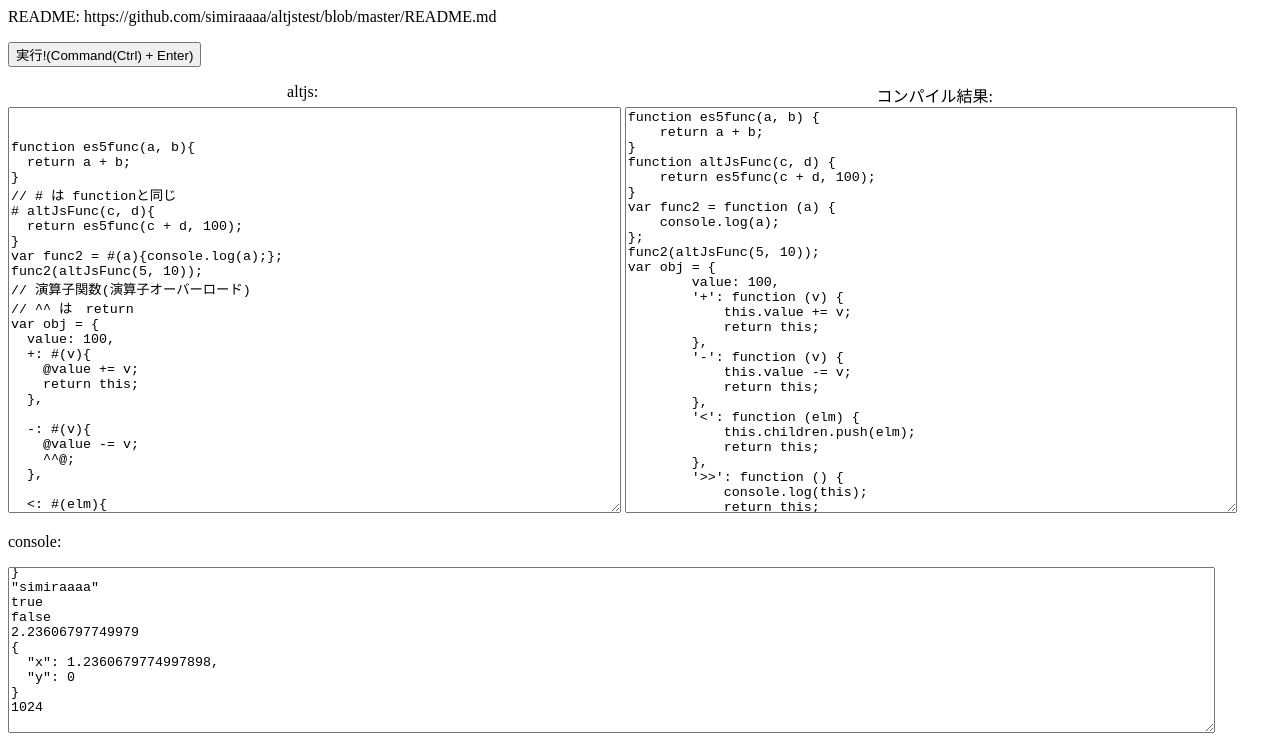
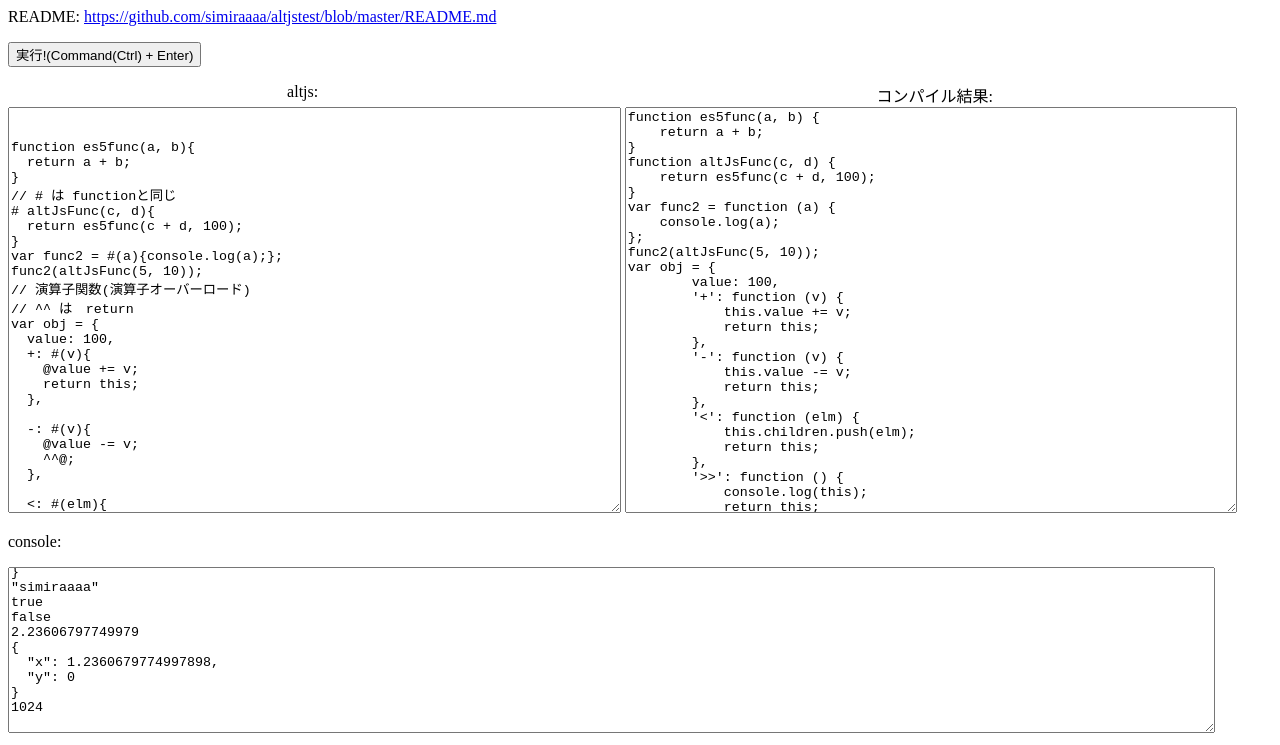
Before and after one commit to simiraaaa/altjstest, a plain HTML site: page index.html in a window 1280 px wide. Shown: the part 81-826 px from the top of the page. Drawn offline with Linux system fonts and the light colour scheme.

Commit message:
fix link readme

```diff
--- a/index.html
+++ b/index.html
@@ -174,7 +174,7 @@ console.log(2 **: 10);
   <body>
     <h1>AltJS のテスト</h1>
     <p>
-      README: https://github.com/simiraaaa/altjstest/blob/master/README.md
+      README: <a href="https://github.com/simiraaaa/altjstest/blob/master/README.md">https://github.com/simiraaaa/altjstest/blob/master/README.md</a>
     </p>
     <p>
       <button type="button" name="button" id="run">実行!(Command(Ctrl) + Enter)</button>
```
